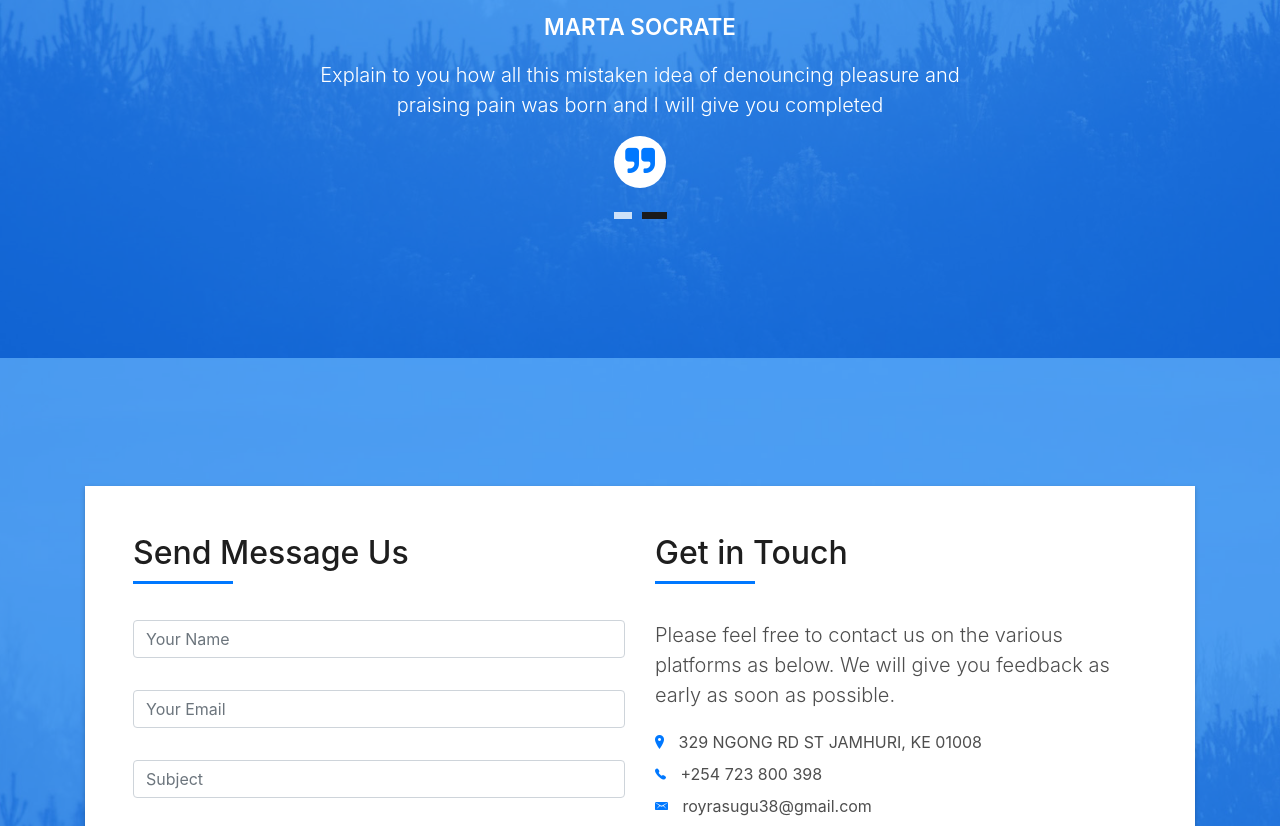
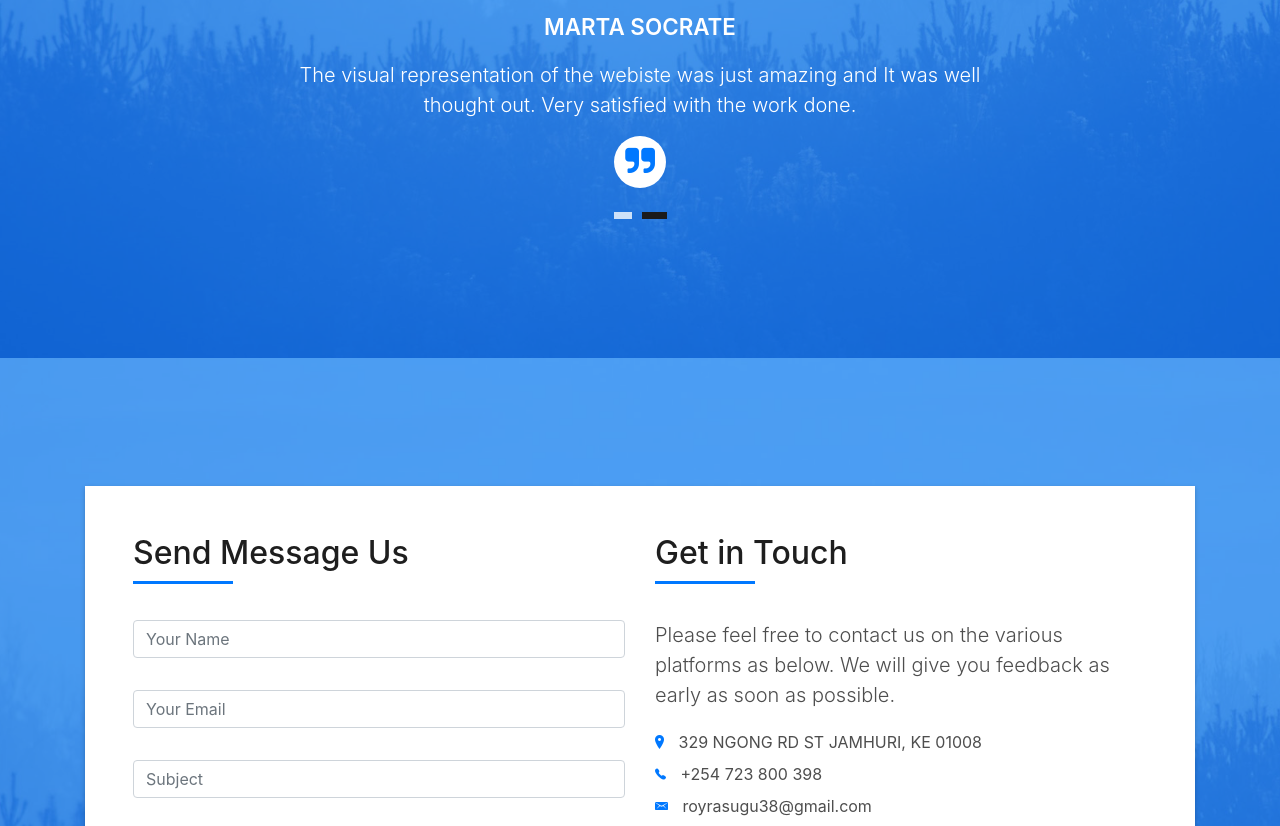
Before and after one commit to RoyRasugu/Portfolio, a plain HTML site: page index.html in a window 1280 px wide. Shown: the part 4393-5219 px from the top of the page. Drawn offline with Linux system fonts and the light colour scheme; files whose address does not match are found by name.

Commit message:
edit the testimonials

```diff
--- a/index.html
+++ b/index.html
@@ -491,7 +491,7 @@
                 </div>
                 <div class="content-test">
                   <p class="description lead">
-                    Explain to you how all this mistaken idea of denouncing pleasure and praising pain was born and I will give you completed
+                    The visual representation of the webiste was just amazing and It was well thought out. Very satisfied with the work done.
                   </p>
                   <span class="comit"><i class="fa fa-quote-right"></i></span>
                 </div>
```
